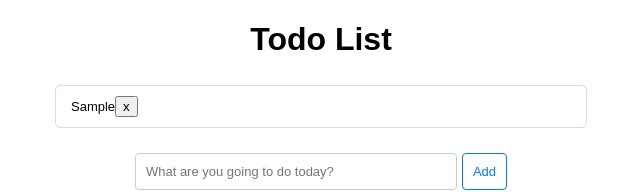
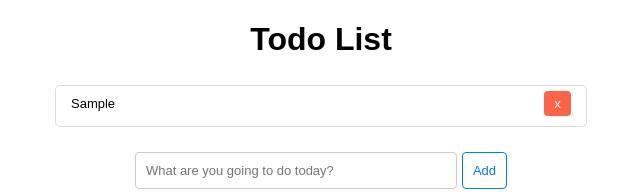
Before and after one commit to yamboni1/day12-homework-todolist, a React (Create React App) app: page / in a window 1280 px wide. Both pictures are taken after typing "Sample" into the empty fields and a click on the button "Add". Shown: the top 192 px of the page, without its empty margins (319-959 px from the left). Built offline with nearby package versions, Linux system fonts and the light colour scheme.

Commit message:
feat: apply css to new components in todo list

```diff
--- a/src/App.css
+++ b/src/App.css
@@ -52,3 +52,22 @@
     text-align: start;
     font-size: 13px;
 }
+
+.done-button {
+    float: right;
+    background-color: #ff6347;
+    color: #fff;
+    border: none;
+    padding: 5px 10px;
+    cursor: pointer;
+    border-radius: 4px;
+    margin-top: -5px;
+}
+
+.done-button:hover {
+    background-color: #d63031;
+}
+
+.done {
+    text-decoration: line-through;
+}
```
